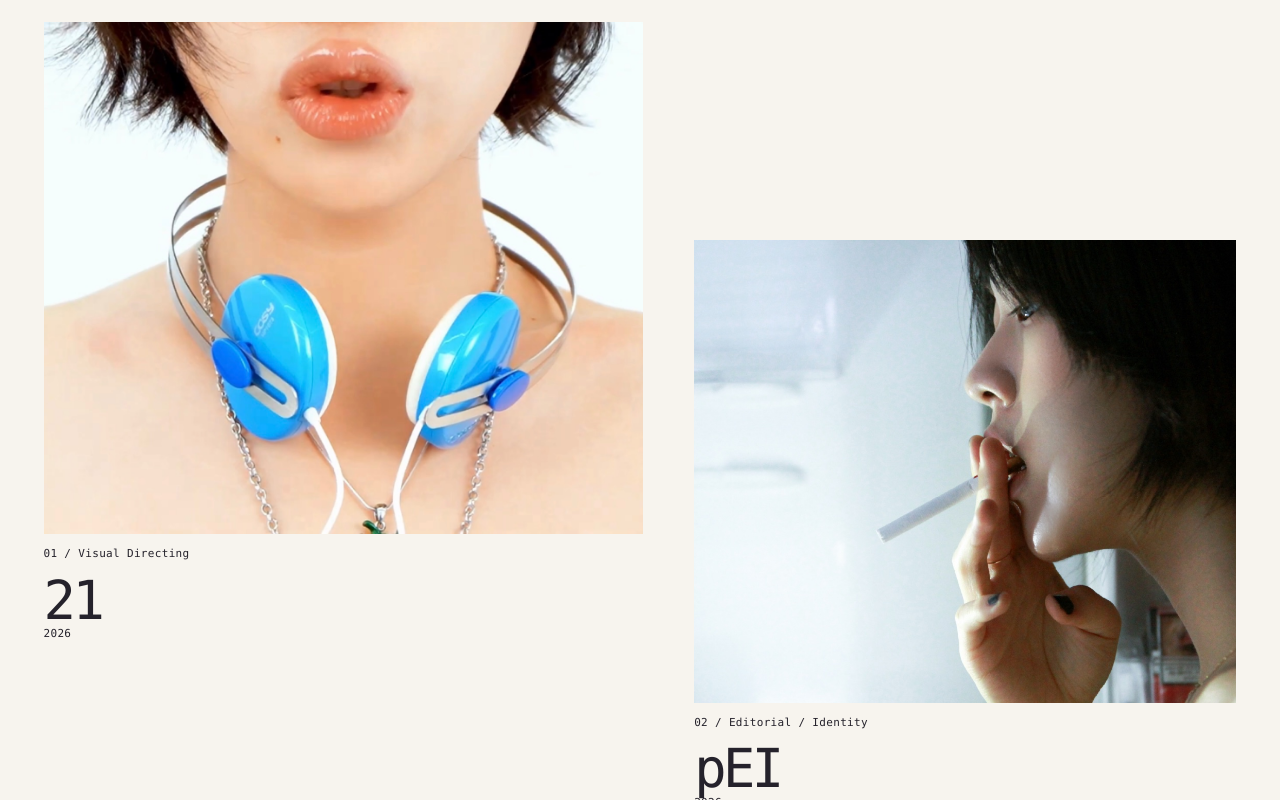
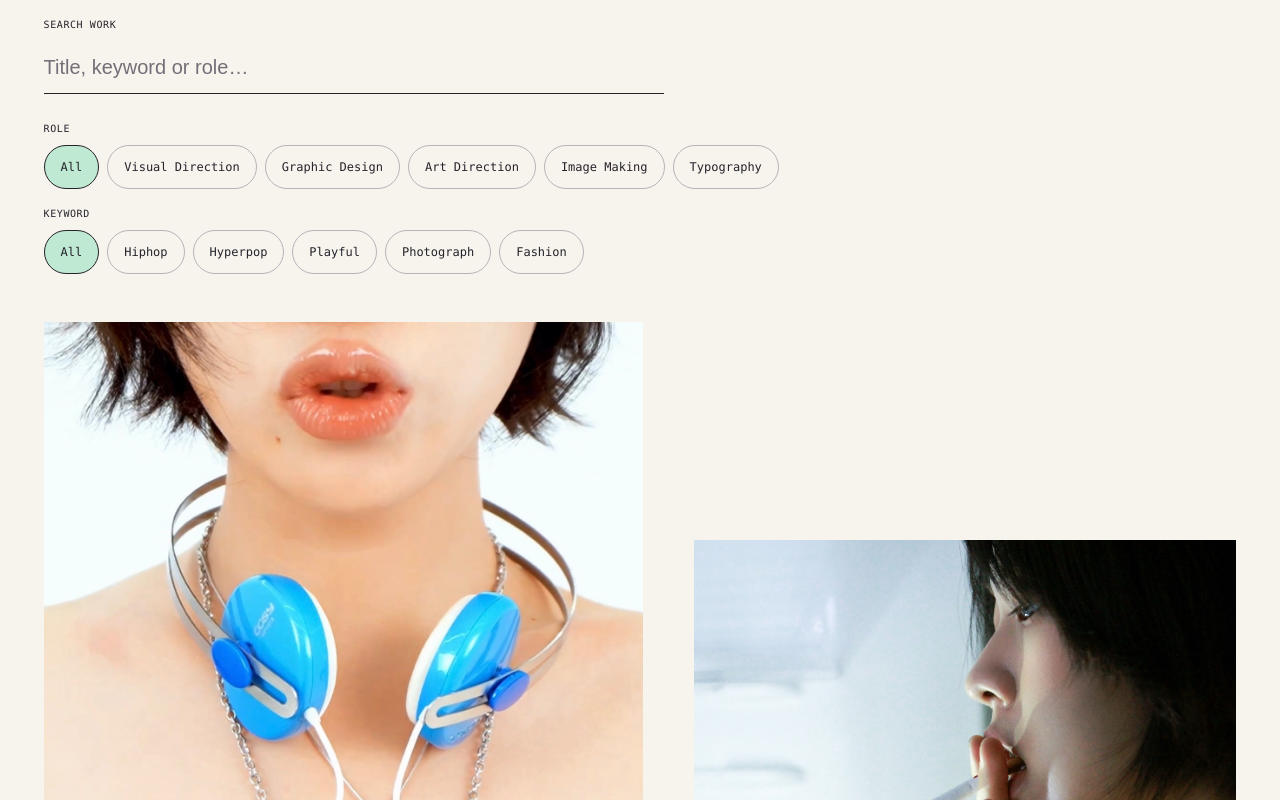
Before and after one commit to 2gangh2/interactive-portfolio, a Next.js app: page / in a window 1280 px wide. Shown: the part 1520-2320 px from the top of the page. Built offline with nearby package versions, Linux system fonts and the light colour scheme.

Commit message:
Add project search and role and keyword filters

```diff
--- a/app/globals.css
+++ b/app/globals.css
@@ -65,3 +65,31 @@ footer { background: var(--plum); color: var(--paper); padding: 30px 3.4vw; min-
   .work-link .work-image.is-in-view .work-next-arrow { opacity: 1; transform: translateY(0); }
 }
 @media (prefers-reduced-motion: reduce) { *, *::before, *::after { animation-duration: .01ms !important; transition-duration: .01ms !important; scroll-behavior: auto !important; } }
+
+/* Project search and filters */
+.work-filters { margin: -8px 0 48px; }
+.work-search-row { display: flex; align-items: flex-end; gap: 24px; margin-bottom: 28px; }
+.work-search { flex: 1; max-width: 620px; min-width: 0; }
+.work-search > span, .work-filter-group legend { font: 10px/1.4 var(--mono); letter-spacing: .06em; }
+.work-search input { display: block; width: 100%; margin-top: 9px; padding: 12px 0; border: 0; border-bottom: 1px solid var(--ink); border-radius: 0; background: transparent; color: var(--ink); font: 20px/1.4 var(--font-sans); }
+.work-search input::placeholder { color: #746e78; }
+.work-filter-group { border: 0; padding: 0; margin: 18px 0 0; min-width: 0; }
+.work-filter-group legend { padding: 0; margin-bottom: 9px; }
+.work-filter-options { display: flex; flex-wrap: wrap; gap: 8px; }
+.work-filter-options button { min-height: 44px; padding: 10px 16px; border: 1px solid #b8b3b8; border-radius: 24px; background: transparent; color: var(--ink); font: 12px/1.4 var(--mono); cursor: pointer; transition: background .2s, border-color .2s; }
+.work-filter-options button[aria-pressed="true"] { background: var(--mint); border-color: var(--ink); }
+.work-reset { min-height: 44px; padding: 10px 0; border: 0; border-bottom: 1px solid var(--ink); background: transparent; color: var(--ink); font: 11px/1.4 var(--mono); cursor: pointer; white-space: nowrap; }
+.work-filters :focus-visible, .work-empty button:focus-visible { outline: 2px solid var(--ink); outline-offset: 4px; }
+.work-grid-filtered .work-card { margin: 0; width: 100%; grid-column: auto; }
+.work-empty { grid-column: 1 / -1; padding: 48px 0 64px; }
+.work-empty h2 { font-size: clamp(28px, 5vw, 56px); letter-spacing: -.05em; font-weight: 400; margin: 0 0 12px; }
+.work-empty p { margin-bottom: 24px; }
+@media (hover: hover) and (pointer: fine) { .work-filter-options button:hover { background: var(--mint); border-color: var(--ink); } }
+@media (max-width: 700px) {
+  .work-filters { margin-bottom: 36px; }
+  .work-search-row { gap: 16px; }
+  .work-search input { font-size: 16px; }
+  .work-filter-options { gap: 7px; }
+  .work-filter-options button { padding: 10px 12px; font-size: 11px; }
+  .work-grid-filtered .work-card { margin-bottom: 65px; }
+}
--- a/components/WorkGrid.tsx
+++ b/components/WorkGrid.tsx
@@ -5,9 +5,10 @@ import { useEffect, useRef, useState } from "react";
 import { motion } from "framer-motion";
 import { projects } from "@/data/projects";
 import { Artwork } from "@/components/Artwork";
-import { EditableText } from "@/components/EditableText";
+import { useUploads } from "@/components/Uploads";
+import { matchesProject, projectContent, splitTags } from "@/data/project-search";
 
-function WorkImage({ project }: { project: (typeof projects)[number] }) {
+function WorkImage({ project, layoutKey }: { project: (typeof projects)[number]; layoutKey: string }) {
   const imageRef = useRef<HTMLDivElement>(null);
   const [isInView, setIsInView] = useState(false);
 
@@ -41,7 +42,7 @@ function WorkImage({ project }: { project: (typeof projects)[number] }) {
       window.removeEventListener("resize", scheduleUpdate);
       touchDevice.removeEventListener("change", scheduleUpdate);
     };
-  }, []);
+  }, [layoutKey]);
 
   return <div ref={imageRef} className={`work-image${isInView ? " is-in-view" : ""}`}>
     <Artwork uploadKey={project.uploadKey} title={`${project.title} project`} accent={project.accent} />
@@ -52,7 +53,45 @@ function WorkImage({ project }: { project: (typeof projects)[number] }) {
 }
 
 export function WorkGrid() {
-  return <section id="work" className="work"><div className="section-label"><span>( SELECTED WORK )</span><span>03 PROJECTS</span></div><div className="work-grid">{projects.map((project, index) => <motion.article key={project.slug} className={`work-card work-card-${index + 1}`} initial={{ opacity: 0, y: 40 }} whileInView={{ opacity: 1, y: 0 }} viewport={{ once: true, amount: .15 }} transition={{ duration: .7, delay: index * .08 }}>
-    <Link href={`/work/${project.slug}`} className="work-link" aria-label={`View ${project.title} project`}><WorkImage project={project} /><div className="work-meta"><span>{project.number} / <EditableText contentKey={`${project.slug}-category`} fallback={project.category} /></span><h2><EditableText contentKey={`${project.slug}-title`} fallback={project.title} /></h2><span><EditableText contentKey={`${project.slug}-year`} fallback={project.year} /></span></div></Link>
-  </motion.article>)}</div></section>;
+  const { content } = useUploads();
+  const [query, setQuery] = useState("");
+  const [role, setRole] = useState("");
+  const [keyword, setKeyword] = useState("");
+  const resolvedProjects = projects.map(project => projectContent(project, content));
+  const roles = [...new Set(resolvedProjects.flatMap(project => splitTags(project.role)))];
+  const keywords = [...new Set(resolvedProjects.flatMap(project => splitTags(project.keywords)))];
+  const selectedRole = roles.includes(role) ? role : "";
+  const selectedKeyword = keywords.includes(keyword) ? keyword : "";
+  const visibleProjects = resolvedProjects.filter(project => matchesProject(project, query, selectedRole, selectedKeyword));
+  const isFiltered = Boolean(query.trim() || selectedRole || selectedKeyword);
+  const layoutKey = visibleProjects.map(project => project.slug).join(",");
+  const reset = () => { setQuery(""); setRole(""); setKeyword(""); };
+
+  return <section id="work" className="work">
+    <div className="section-label"><span>( SELECTED WORK )</span><span role="status" aria-live="polite" aria-atomic="true">{String(visibleProjects.length).padStart(2, "0")} {visibleProjects.length === 1 ? "PROJECT" : "PROJECTS"}</span></div>
+    <form className="work-filters" role="search" aria-label="Search selected work" onSubmit={event => event.preventDefault()}>
+      <div className="work-search-row">
+        <label className="work-search"><span>SEARCH WORK</span><input type="search" value={query} onChange={event => setQuery(event.target.value)} placeholder="Title, keyword or role…" aria-controls="work-results" /></label>
+        {isFiltered && <button type="button" className="work-reset" onClick={reset}>RESET ↗</button>}
+      </div>
+      {[{ label: "ROLE", options: roles, selected: selectedRole, select: setRole }, { label: "KEYWORD", options: keywords, selected: selectedKeyword, select: setKeyword }].map(group =>
+        <fieldset className="work-filter-group" key={group.label}>
+          <legend>{group.label}</legend>
+          <div className="work-filter-options">
+            <button type="button" aria-pressed={!group.selected} aria-controls="work-results" onClick={() => group.select("")}>All</button>
+            {group.options.map(option => <button type="button" key={option} aria-pressed={group.selected === option} aria-controls="work-results" onClick={() => group.select(group.selected === option ? "" : option)}>{option}</button>)}
+          </div>
+        </fieldset>
+      )}
+    </form>
+    <div id="work-results" className={`work-grid${isFiltered ? " work-grid-filtered" : ""}`}>
+      {visibleProjects.map((project, index) => <motion.article key={project.slug} className={`work-card work-card-${index + 1}`} initial={{ opacity: 0, y: 40 }} whileInView={{ opacity: 1, y: 0 }} viewport={{ once: true, amount: .15 }} transition={{ duration: .7, delay: index * .08 }}>
+        <Link href={`/work/${project.slug}`} className="work-link" aria-label={`View ${project.title} project`}>
+          <WorkImage project={project} layoutKey={layoutKey} />
+          <div className="work-meta"><span>{project.number} / {project.category}</span><h2>{project.title}</h2><span>{project.year}</span></div>
+        </Link>
+      </motion.article>)}
+      {!visibleProjects.length && <div className="work-empty"><h2>No matching projects.</h2><p>Try another keyword or role.</p><button type="button" className="work-reset" onClick={reset}>SHOW ALL WORK ↗</button></div>}
+    </div>
+  </section>;
 }
--- /dev/null
+++ b/data/project-search.ts
@@ -0,0 +1,19 @@
+import type { Project } from "./projects";
+
+export function projectContent(project: Project, content: Record<string, string>): Project {
+  const result = { ...project };
+  for (const field of ["title", "category", "year", "intro", "detail", "role", "keywords"] as const) {
+    result[field] = content[`${project.slug}-${field}`] || project[field];
+  }
+  return result;
+}
+
+export const splitTags = (value: string) => value.split(/[\n,]+/).map(tag => tag.trim()).filter(Boolean);
+const normalize = (value: string) => value.normalize("NFKC").toLocaleLowerCase().trim();
+
+export function matchesProject(project: Project, query: string, role: string, keyword: string) {
+  const text = normalize([project.title, project.category, project.year, project.intro, project.detail, project.role, project.keywords].join(" "));
+  return (!role || splitTags(project.role).includes(role)) &&
+    (!keyword || splitTags(project.keywords).includes(keyword)) &&
+    normalize(query).split(/\s+/).filter(Boolean).every(term => text.includes(term));
+}
```
